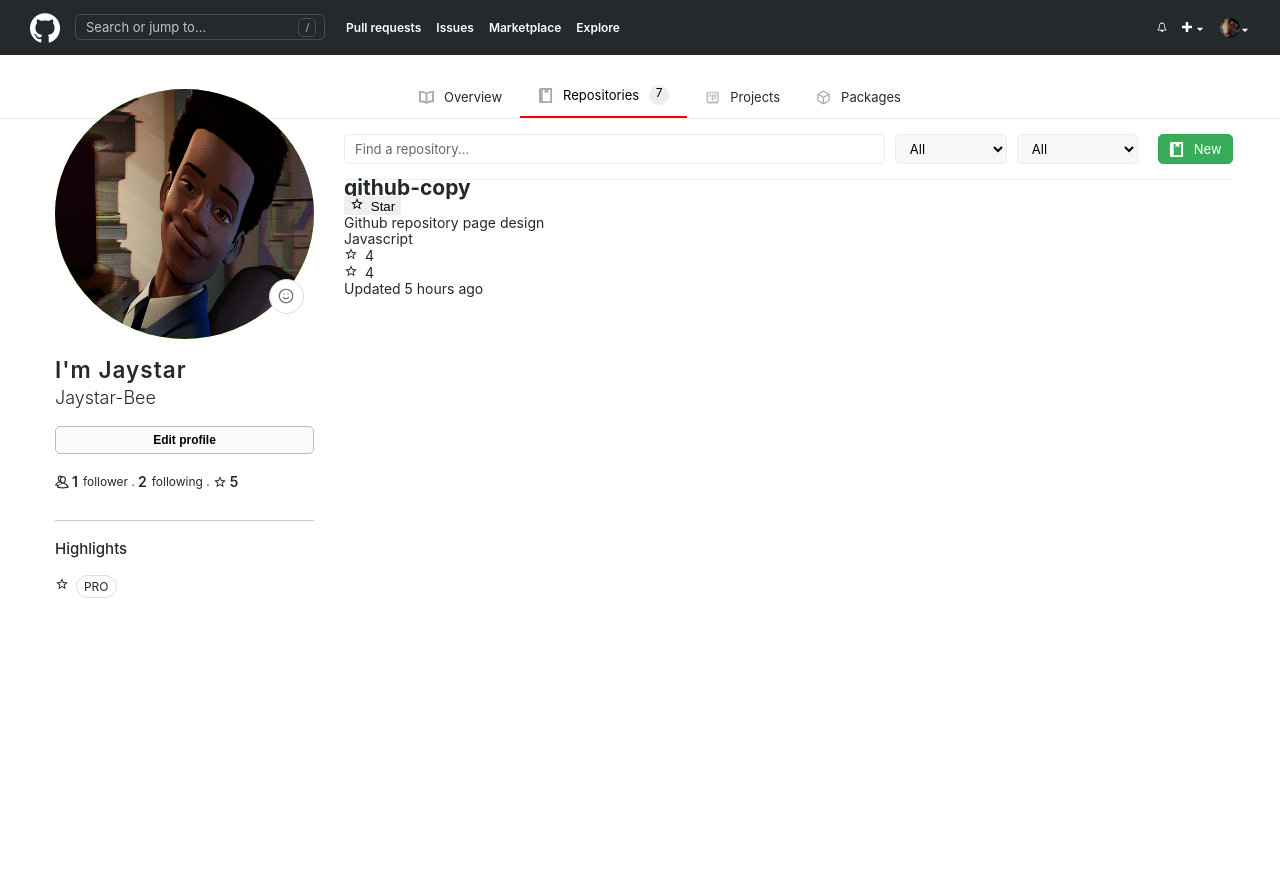
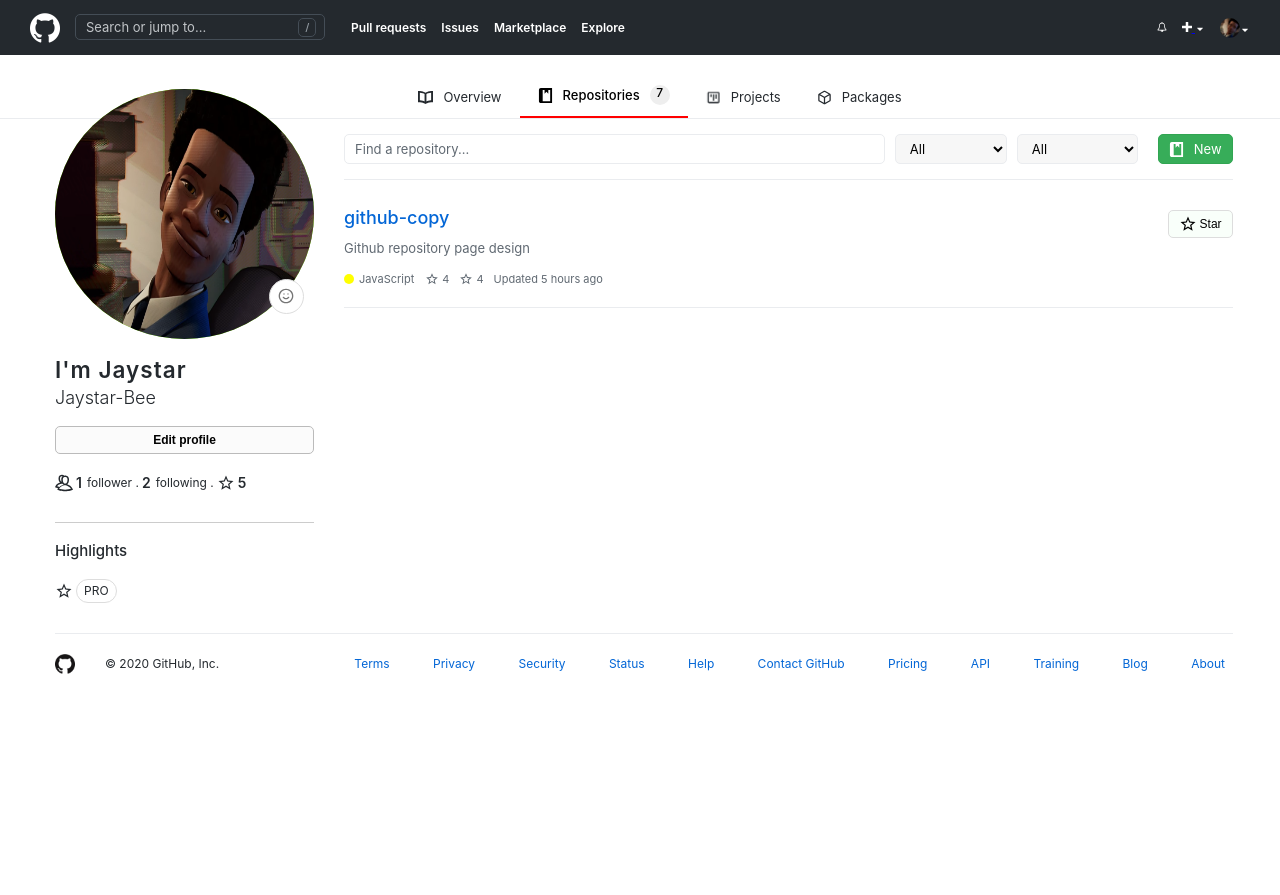
Before and after one commit to Jaystar-Bee/github-copy, a plain HTML site: page index.html in a window 1280 px wide. After the commit the page ends 800 px from the top, so only its background shows below. Drawn offline with Linux system fonts and the light colour scheme.

Commit message:
done with the actual design

```diff
--- a/css/style.css
+++ b/css/style.css
@@ -1,6 +1,7 @@
 :root {
     --color-text-primary: #24292E;
     --color-grey-light: #EAECEF;
+    --color-grey-dark: #24292E;
 }
 
 *,
@@ -77,7 +78,10 @@
     list-style: none;
     display: flex;
     margin-right: auto;
-    padding-left: 3rem;
+    padding-left: 3.5rem;
+}
+.smallscreen {
+    display: none;
 }
 .list:not(:last-of-type) {
     margin-right: 1.5rem;
@@ -119,6 +123,7 @@
     background-position: top;
 
 }
+
 .top__image {
     width: 100%;
     height: 100%;
@@ -128,6 +133,14 @@
     color: #BDBFC0;
     fill:  #BDBFC0;
     cursor: pointer;
+}
+.repository {
+    margin-left: 1.5rem;
+}
+.repository:hover {
+    fill:  #BDBFC0;
+    color: #BDBFC0;
+
 }
 
 /******************************
@@ -139,16 +152,21 @@
     display: flex;
     flex-direction: row;
     justify-content: center;
+    position: -webkit-sticky;
+    position: sticky;
+    top: -1px;
+    background-color: #fff;
+    z-index: 10;
 }
 .main__list-cover {
     display: flex;
     justify-content: center;
     align-items: flex-end;
-
 }
 .main__list {
     list-style: none;
     justify-self: stretch;
+
 }
 .main__list-link {
     text-decoration: none;
@@ -158,6 +176,9 @@
     color: var(--color-text-primary);
     box-sizing: content-box;
     -webkit-backface-visibility: hidden;
+    color: var(--color-grey-dark);
+
+
 
 }
 .main__list-link:hover{
@@ -168,7 +189,7 @@
 .main__list-icon {
     height: 1.5rem;
     width: 1.5rem;
-    fill: #aaa;
+    fill: currentColor;
 }
 .main__text {
     margin-left: 1rem;
@@ -179,6 +200,7 @@
 }
 .main__repository {
     border-bottom: 2px solid red;
+    font-weight: 500;
     margin-bottom: -2px;
     color: black;
     display: flex;
@@ -204,6 +226,8 @@
     width: 92%;
     justify-content: center;
     margin-left: 5.5rem;
+    padding-bottom: 3rem;
+    border-bottom: 1px solid var(--color-grey-light);
 
 }
 .profile__bar {
@@ -243,7 +267,7 @@
    position: absolute;
     top: .8rem;
     right: .9rem;
-    z-index: 10;
+    z-index: 30;
     display: flex;
 }
 .smiley__link:hover {
@@ -274,6 +298,7 @@
     margin-top: -3rem;
     position: relative;
     overflow: hidden;
+    z-index: 10;
 }
 .profile__bar-picture {
     width: 100%;
@@ -324,8 +349,8 @@
     fill: #0366D6;
 }
 .profile__icon {
-    width: 1.4rem;
-    height: 1.4rem;
+    width: 1.8rem;
+    height: 1.8rem;
     fill: currentColor;
     margin-right: .3rem;
 }
@@ -350,6 +375,10 @@
     font-size: 1.5rem;
     font-weight: 500;
 
+}
+.pro__cover {
+    display: flex;
+    align-items: center;
 }
 .pro {
     text-transform: uppercase;
@@ -396,6 +425,9 @@
     cursor: pointer;
     transition: all .2s;
 }
+.repository__select:focus {
+    outline: none;
+}
 .repository__select:hover {
     background-color: rgb(241, 241, 241);
 }
@@ -407,6 +439,11 @@
     padding: 0 1rem;
     background-color: #37ad59;
     border: 1px solid #31a552;
+    cursor: pointer;
+    transition: all .2s;
+}
+.new__button:hover {
+    background-color: #2e964b;
 }
 .new__icon {
     fill: currentColor;
@@ -415,27 +452,112 @@
     margin-left: 1rem;
 }
 .repository__list {
-
+    margin-top: 3rem;
+    color: #606972;
+    padding-bottom: 2rem;
+    border-bottom: 1px solid var(--color-grey-light);
 }
 .repository__list-top {
-
+    display: flex;
+    justify-content: space-between;
+    margin-bottom: .2rem;
 }
 .repository__list-title {
-
+    color:  #0366D6;
+    font-size: 1.8rem;
+    font-weight: 500;
 }
 .repository__list-btn {
-
+    padding: .4rem 1rem;
+    border-radius: .5rem;
+    border: 1px solid #ddd;
+    display: flex;
+    align-items: center;
+    cursor: pointer;
+    background-color: rgb(249, 255, 250);
+    transition: all .2s;
 }
 .repository__list-btn--text {
-
+    font-size: 1.2rem;
+}
+.repository__list-btn:hover {
+    background-color: rgb(243, 243, 243);
 }
 
 .repository__list-average {
-
+    margin-bottom: 1.5rem;
 }
 .summary {
+    font-size: 1.3rem;
 
 }
 .repository__list-bottom {
+    display: flex;
+    font-size: 1.1rem;
+    align-items: center;
+}
+.program__used {
+    display: flex;
+    align-items: center;
+    margin-right: 1em;
+}
+.color {
+    height: 1rem;
+    width: 1rem;
+    border-radius: 50%;
+    background-color: yellow;
+    margin-right: .5rem;
+}
+.star__number, .fork__number {
+    display: flex;
+    align-items: center;
+    margin-right: 1rem;
+}
+.project__icon {
+    height: 1.4rem;
+    width: 1.4rem;
+}
+
+.date__updated {
 
 }
+/***
+FOOTER
+**/
+.footer {
+    display: flex;
+    align-items: center;
+    justify-content: space-between;
+    font-size: 1.2rem;
+    padding: 2rem 5.5rem;
+}
+.copyright {
+    display: flex;
+    align-items: center;
+}
+.copyright__logo {
+    height: 2rem;
+    width: 2rem;
+}
+.copyright__text {
+    margin-left: 3rem;
+}
+.footer__list-cover {
+    list-style: none;
+    display: flex;
+    justify-content: center;
+}
+.footer__list {
+
+}
+.footer__list-link {
+    text-decoration: none;
+    color: #0366D6;
+
+}
+.footer__list-link:not(:last-of-type) {
+    margin-right: 4rem;
+}
+.footer__list-link:hover {
+    text-decoration: underline;
+}
--- a/index.html
+++ b/index.html
@@ -19,7 +19,8 @@
 
 
             <ul class="heading__list">
-                <li class="list"><a href="#" class="list__link">Pull requests</a></li>
+                <li class="list"><a href="#" class="list__link"><span class="fullscreen">Pull requests</span>
+                <span class="smallscreen">Pulls</span></a></li>
                 <li class="list"><a href="#" class="list__link">Issues</a></li>
                 <li class="list"><a href="#" class="list__link">Marketplace</a></li>
                 <li class="list"><a href="#" class="list__link">Explore</a></li>
@@ -31,14 +32,14 @@
                 </svg>
                 </div>
 
-                <div class="repository">
+                <a href="#" class="repository">
                 <svg class="top__icon plus">
                     <use xlink:href="img/sprite.svg#icon-plus1" class="bell">
                 </svg>
                 <svg class="top__icon arrow__down">
                     <use xlink:href="img/sprite.svg#icon-sort-desc">
                 </svg>
-                </div>
+                </a>
                 <!--Insert Image-->
                 <div class="profile__small">
                     <div class="profile">
@@ -69,7 +70,7 @@
                     <svg class="main__list-icon">
                         <use xlink:href="img/sprite1.svg#icon-book">
                     </svg>
-                    <span class="main__text">Repositories</span>
+                    <span class="main__text main__repository-text">Repositories</span>
                      <span class="repository__count">7</span>
                 </a>
                 </li>
@@ -148,10 +149,12 @@
                         Highlights
 
                     </div>
+                    <div class="pro__cover">
                     <svg class="profile__icon">
                         <use xlink:href="img/sprite2.svg#icon-star_outline">
                     </svg>
                     <span class="pro">pro</span>
+                    </div>
                 </div>
 
             </div>
@@ -194,11 +197,11 @@
 
                 <div class="repository__list">
                     <div class="repository__list-top">
-                        <h2 class="repository__list-title">
+                        <h6 class="repository__list-title">
                             github-copy
-                        </h2>
+                        </h6>
                         <button class="repository__list-btn">
-                            <svg class="profile__icon">
+                            <svg class="profile__icon ">
                                 <use xlink:href="img/sprite2.svg#icon-star_outline">
                             </svg>
                             <span class="repository__list-btn--text">Star</span>
@@ -211,19 +214,19 @@
                     <div class="repository__list-bottom">
                         <div class="program__used">
                             <div class="color"></div>
-                        <div class="text">Javascript</div>
+                        <div class="text">JavaScript</div>
                         </div>
                         <div class="star__number">
-                            <svg class="profile__icon">
+                            <svg class="profile__icon project__icon">
                                 <use xlink:href="img/sprite2.svg#icon-star_outline">
                             </svg>
-                            <span class="repository__list-btn--text">4</span>
+                            <span class="star__text">4</span>
                         </div>
                         <div class="fork__number">
-                            <svg class="profile__icon">
+                            <svg class="profile__icon project__icon">
                                 <use xlink:href="img/sprite2.svg#icon-star_outline">
                             </svg>
-                            <span class="repository__list-btn--text">4</span>
+                            <span class="fork__text">4</span>
                         </div>
                         <div class="date__updated">Updated 5 hours ago</div>
 
@@ -236,6 +239,31 @@
 
         </section>
     </main>
-    <div style="height: 300px;"></div>
+    <footer class="footer">
+        <div class="copyright">
+            <img src="img/GitHub-Mark-120px-plus.png" alt="" class="copyright__logo">
+            <div class="copyright__text">
+                &copy; 2020 GitHub, Inc.
+            </div>
+        </div>
+
+            <ul class="footer__list-cover">
+                <li class="footer__list">
+                    <a href="#" class="footer__list-link">Terms</a>
+                    <a href="#" class="footer__list-link">Privacy</a>
+                    <a href="#" class="footer__list-link">Security</a>
+                    <a href="#" class="footer__list-link">Status</a>
+                    <a href="#" class="footer__list-link">Help</a>
+                    <a href="#" class="footer__list-link">Contact GitHub</a>
+                    <a href="#" class="footer__list-link">Pricing</a>
+                    <a href="#" class="footer__list-link">API</a>
+                    <a href="#" class="footer__list-link">Training</a>
+                    <a href="#" class="footer__list-link">Blog</a>
+                    <a href="#" class="footer__list-link">About</a>
+                </li>
+            </ul>
+
+
+    </footer>
 </body>
 </html>
```
Also changed, not shown: css/query.css (added).
